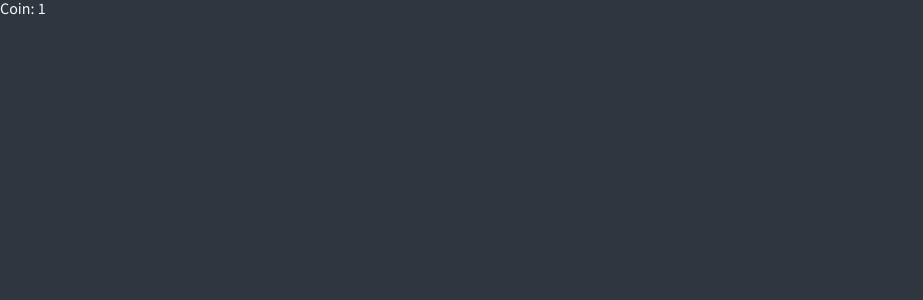
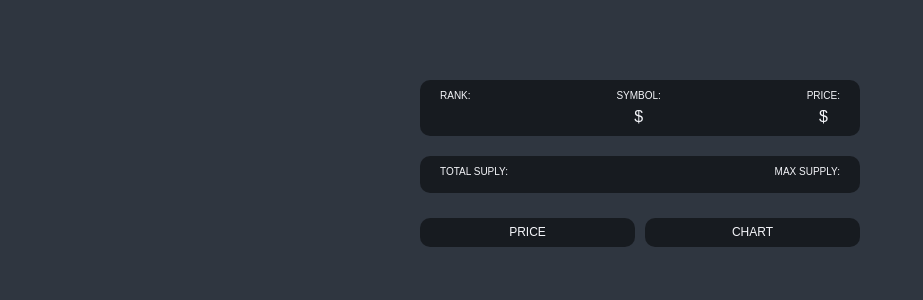
Before and after one commit to yugykim/my-app, a React (Create React App) app: page /1 in a window 1280 px wide. Shown: the top 300 px of the page, without its empty margins (0-923 px from the left). Built offline with nearby package versions, Linux system fonts and the light colour scheme; no server answers.

Commit message:
fetching data with react query

```diff
--- a/package.json
+++ b/package.json
@@ -10,8 +10,11 @@
     "@types/node": "^16.11.33",
     "@types/react": "^18.0.9",
     "@types/react-dom": "^18.0.3",
+    "apexcharts": "^3.35.2",
     "react": "^18.1.0",
+    "react-apexcharts": "^1.4.0",
     "react-dom": "^18.1.0",
+    "react-helmet-async": "^1.3.0",
     "react-query": "^3.39.0",
     "react-router-dom": "^5.3.0",
     "react-scripts": "5.0.1",
@@ -44,6 +47,7 @@
     ]
   },
   "devDependencies": {
+    "@types/react-helmet": "^6.1.5",
     "@types/react-router-dom": "^5.3.3",
     "@types/styled-components": "^5.1.25"
   }
--- a/src/App.tsx
+++ b/src/App.tsx
@@ -1,5 +1,7 @@
 import { createGlobalStyle } from "styled-components";
 import Router from "./Router";
+import { ReactQueryDevtools } from 'react-query/devtools'
+import { HelmetProvider } from "react-helmet-async";
 
 const Globalstyle = createGlobalStyle`
   @import url('https://fonts.googleapis.com/css2?family=Source+Sans+Pro:ital,wght@0,400;1,200&display=swap');
@@ -50,12 +52,15 @@ const Globalstyle = createGlobalStyle`
     box-sizing: border-box;
   }
   body {
+    font-weight: 300;
     font-family: 'Source Sans Pro', sans-serif;
-    background-color: ${props => props.theme.bgColor};
-    color: ${props => props.theme.textColor};
+    background-color:${(props) => props.theme.bgColor};
+    color:${(props) => props.theme.textColor};
+    line-height: 1.2;
   }
   a {
     text-decoration: none;
+    color: inherit;
   }
   `;
 
@@ -64,6 +69,7 @@ function App() {
     <>
       <Globalstyle />
       <Router />
+      <ReactQueryDevtools initialIsOpen={true}/>
     </>
   );
 }
--- /dev/null
+++ b/src/api.ts
@@ -0,0 +1,24 @@
+const BASE_URL = `https://api.coinpaprika.com/v1`;
+
+export function fetchCoins() {
+  return fetch(`${BASE_URL}/coins`).then(response => response.json());
+}
+
+export function fetchCoin(coinId: string) {
+  return fetch(`${BASE_URL}/coins/${coinId}`).then(res => res.json());
+}
+
+export function fetchCoinTickers(coinId: string) {
+  return fetch(`${BASE_URL}/tickers/${coinId}`).then(res => res.json());
+}
+
+export function fetchCoinHistory(coinId: string) {
+  const endDate = Math.floor(Date.now() / 1000);
+  const startDate = endDate - (60 * 60 * 24 * 7 * 2);
+  console.log(endDate);
+  console.log(startDate);
+
+  return fetch(
+    `${BASE_URL}/coins/${coinId}/ohlcv/historical?start=${startDate}&end=${endDate}`
+  ).then((response) => response.json());
+}
--- a/src/index.tsx
+++ b/src/index.tsx
@@ -1,14 +1,19 @@
 import React from 'react';
 import ReactDOM from 'react-dom';
+import { QueryClient, QueryClientProvider } from 'react-query';
 import { ThemeProvider } from 'styled-components';
 import App from './App';
 import { theme } from './theme';
 
+const queryClient = new QueryClient()
+
 ReactDOM.render(
   <React.StrictMode>
-    <ThemeProvider theme={theme}>
-      <App />
-    </ThemeProvider>
+    <QueryClientProvider client={queryClient}>
+      <ThemeProvider theme={theme}>
+        <App />
+      </ThemeProvider>
+    </QueryClientProvider>
   </React.StrictMode>,
   document.getElementById('root')
 );
--- /dev/null
+++ b/src/routes/Chart.tsx
@@ -0,0 +1,85 @@
+import { useQuery } from "react-query";
+import { fetchCoinHistory } from "../api";
+import ApexChart from "react-apexcharts";
+
+interface IHistorical {
+  time_open: string;
+  time_close: string;
+  open: number;
+  high: number;
+  low: number;
+  close: number;
+  volume: number;
+  market_cap: number;
+}
+
+interface ChartProps {
+  coinId: string;
+}
+
+function Chart({ coinId }:ChartProps) {
+  const {isLoading, data} = useQuery<IHistorical[]>(["ohlcv", coinId], () => fetchCoinHistory(coinId));
+  return (
+  <div>
+    {isLoading? (
+      "Loading Chart..."
+      ) : (
+    <ApexChart
+      type="line"
+      series={[
+        {
+          name: "sales",
+          data: data?.map(price => Math.floor(price.close)) as number[]
+        },
+      ]}
+      options = {{
+        series: [{
+          name: "line",
+          type: "line",
+          data: data?.map(price => Math.floor(price.close)) as number[]
+        }, {
+          name: "candle",
+          type: "candlestick",
+          data: [
+            {
+              x: 1,
+              y: data?.map(price => [price.high, price.low, 1, 1])
+            }]
+        }
+      ],
+        theme: {
+          mode: 'dark'
+        },
+        chart: {
+          height: 300,
+          width: 500,
+          toolbar: {
+            show: false
+          },
+          background: "transparent"
+        },
+        grid: {
+          show: true
+        },
+        stroke: {
+          curve: "smooth",
+          width: 2,
+        },
+        xaxis: {
+          type: "datetime",
+          categories: data?.map(price => price.time_close.slice(5, 10)),
+        },
+        fill: {
+          type: "gradient",
+          gradient: {gradientToColors: ["#0be881"]},
+        },
+        colors: ["#0fbcf9"]
+      }}
+
+      />
+    )}
+  </div>
+  );
+}
+
+export default Chart;
--- a/src/routes/Coin.tsx
+++ b/src/routes/Coin.tsx
@@ -1,13 +1,204 @@
-import { useParams } from "react-router-dom";
+import { useQuery } from "react-query";
+import { Helmet } from "react-helmet";
+import { Route, Switch } from "react-router"
+import { Link, useLocation, useParams, useRouteMatch } from "react-router-dom";
+import styled from "styled-components";
+import { fetchCoin, fetchCoinTickers } from "../api";
+import Chart from "./Chart";
+import Price from "./Price";
 
 interface RouteParams {
   coinId: string;
 }
 
+const Container = styled.div`
+  padding: 0px 20px;
+  max-width: 480px;
+  margin: 0 auto;
+`;
+
+const Header = styled.header`
+  height: 10vh;
+  display: flex;
+  justify-content: center;
+  align-items: center;
+`;
+
+const Title = styled.h1`
+  font-size: 48px;
+  color: ${props => props.theme.accentColor};
+`;
+
+const Loader = styled.span`
+  text-align: center;
+  display: block;
+`;
+
+const Overview = styled.div`
+   display: flex;
+   justify-content: space-between;
+   background-color: rgba(0, 0, 0, 0.5);
+   padding: 10px 20px;
+   border-radius: 10px;
+ `;
+ const OverviewItem = styled.div`
+   display: flex;
+   flex-direction: column;
+   align-items: center;
+   span:first-child {
+     font-size: 10px;
+     font-weight: 400;
+     text-transform: uppercase;
+     margin-bottom: 5px;
+   }
+ `;
+ const Description = styled.p`
+   margin: 20px 0px;
+ `;
+
+ const Tabs = styled.div`
+ display: grid;
+ grid-template-columns: repeat(2, 1fr);
+ margin: 25px 0px;
+ gap: 10px;
+`;
+
+const Tab = styled.span<{isActive: boolean}>`
+ text-align: center;
+ text-transform: uppercase;
+ font-size: 12px;
+ font-weight: 400;
+ background-color: rgba(0, 0, 0, 0.5);
+ padding: 7px 0px;
+ border-radius: 10px;
+ color: ${(props) => props.isActive? props.theme.accentColor : props.theme.textColor};
+`;
+
+
+interface RouteState {
+  name: string;
+}
+
+interface InfoData {
+  id: string;
+  name: string;
+  symbol: string;
+  rank: number;
+  is_new: boolean;
+  is_active: boolean;
+  type: string;
+  description: string;
+  message: string;
+  open_source: boolean;
+  started_at: string;
+  development_status: string;
+  hardware_wallet: boolean;
+  proof_type: string;
+  org_structure: string;
+  hash_algorithm: string;
+  links: object;
+  links_extended: object;
+  whitepaper: object;
+  first_data_at: string;
+  last_data_at: string;
+}
+
+interface PriceData {
+  id: string;
+  name: string;
+  symbol: string;
+  rank: number;
+  circulating_supply: number;
+  total_supply: number;
+  max_supply: number;
+  beta_value: number;
+  first_data_at: string;
+  last_updated: string;
+  quotes: any;
+}
 function Coin() {
   const { coinId } = useParams<RouteParams>();
+   const { state } = useLocation<RouteState>();
+   const priceMatch = useRouteMatch("/:coinId/price");
+   const chartMatch = useRouteMatch("/:coinId/chart");
+   const { isLoading: infoLoading, data: infoData } = useQuery<InfoData>(
+     ["info", coinId],
+     () => fetchCoin(coinId)
+   );
+   const { isLoading: tickersLoading, data: tickersData } = useQuery<PriceData>(
+     ["tickers", coinId],
+     () => fetchCoinTickers(coinId),
+     {
+       refetchInterval: 10000,
+     }
+   );
 
-  return <h1>Coin: {coinId}</h1>
+   const loading = infoLoading || tickersLoading;
+
+   console.log(tickersData);
+  return (
+    <Container>
+      <Helmet>
+        <title>
+          {state?.name ? state.name : loading ? "Loading..." : infoData?.name}
+        </title>
+      </Helmet>
+      <Header>
+        <Title>
+          {state?.name ? state.name : loading ? "Loading..." : infoData?.name}
+        </Title>
+      </Header>
+      {loading ? (
+        <Loader>Loading...</Loader>
+      ) : (
+        <>
+          <Overview>
+            <OverviewItem>
+              <span>Rank:</span>
+              <span>{infoData?.rank}</span>
+            </OverviewItem>
+            <OverviewItem>
+              <span>Symbol:</span>
+              <span>${infoData?.symbol}</span>
+            </OverviewItem>
+            <OverviewItem>
+              <span>Price:</span>
+              <span>${tickersData?.quotes.USD.price.toFixed(3)}</span>
+            </OverviewItem>
+          </Overview>
+          <Description>{infoData?.description}</Description>
+          <Overview>
+            <OverviewItem>
+              <span>Total Suply:</span>
+              <span>{tickersData?.total_supply}</span>
+            </OverviewItem>
+            <OverviewItem>
+              <span>Max Supply:</span>
+              <span>{tickersData?.max_supply}</span>
+            </OverviewItem>
+          </Overview>
+
+          <Tabs>
+            <Tab isActive={priceMatch !== null}>
+              <Link to={`/${coinId}/price`}>Price</Link>
+            </Tab>
+            <Tab isActive={chartMatch !== null}>
+              <Link to={`/${coinId}/chart`}>Chart</Link>
+            </Tab>
+          </Tabs>
+
+          <Switch>
+            <Route path={`/${coinId}/price`}>
+              <Price />
+            </Route>
+            <Route path={`/${coinId}/chart`}>
+              <Chart coinId={coinId} />
+            </Route>
+          </Switch>
+        </>
+      )}
+    </Container>
+  );
 }
 
 export default Coin;
--- a/src/routes/Coins.tsx
+++ b/src/routes/Coins.tsx
@@ -1,11 +1,104 @@
+import { Helmet } from "react-helmet";
+import { HelmetProvider } from "react-helmet-async";
+import { useQuery } from "react-query";
+import { Link } from "react-router-dom";
 import styled from "styled-components";
+import { fetchCoins } from "../api";
+
+const Container = styled.div`
+  padding: 0px 20px;
+  max-width: 480px;
+  margin: 0 auto;
+`;
+
+const Header = styled.header`
+  height: 10vh;
+  display: flex;
+  justify-content: center;
+  align-items: center;
+`;
+
+const CoinsList = styled.ul``;
+
+const Coin = styled.li`
+  background-color: white;
+  color: ${(props) => props.theme.bgColor};
+  margin-bottom: 10px;
+  border-radius: 15px;
+  a {
+    display: flex;
+    align-items: center;
+    padding: 20px;
+    transition: color 0.2s ease-in;
+    display: block;
+  }
+  &:hover {
+    a {
+      color: ${(props) => props.theme.accentColor};
+    }
+  }
+`;
 
 const Title = styled.h1`
+  font-size: 48px;
   color: ${props => props.theme.accentColor};
 `;
 
+const Loader = styled.span`
+  text-align: center;
+  display: block;
+`;
+
+const Img = styled.img`
+  width: 35px;
+  height: 3 5px;
+  margin-right: 10px;
+`;
+
+//making response very fast
+interface CoinInterface {
+  id: string,
+  name: string,
+  symbol: string,
+  rank: number,
+  is_new: boolean,
+  is_active: boolean,
+  type: string,
+}
+
 function Coins() {
-  return <Title>Coins</Title>
+  const { isLoading, data } = useQuery<CoinInterface[]>("allCoins", fetchCoins);
+  return (
+    <Container>
+      <HelmetProvider>
+        <Helmet>
+          <Title>Coin</Title>
+        </Helmet>
+      </HelmetProvider>
+      <Header>
+        <Title>Coin</Title>
+      </Header>
+      {isLoading ? (
+      <Loader>Loading...</Loader>
+      ) : (
+        <CoinsList>
+          {data?.slice(0,100).map(coin => <Coin key={coin.id}>
+            <Link
+              to={{
+               pathname: `/${coin.id}`,
+               state: { name: coin.name },
+              }}
+              >
+              <Img
+                src={`https://coinicons-api.vercel.app/api/icon/${coin.symbol.toLowerCase()}`}
+              />
+              {coin.name} &rarr;
+              </Link>
+          </Coin>)}
+        </CoinsList>
+      )}
+    </Container>
+  );
 }
 
 export default Coins;
--- /dev/null
+++ b/src/routes/Price.tsx
@@ -0,0 +1,5 @@
+function Price() {
+  return <h1>Price</h1>
+}
+
+export default Price;
```
Also changed, not shown: 1 other file (tests, documents, lock files or other folders).
